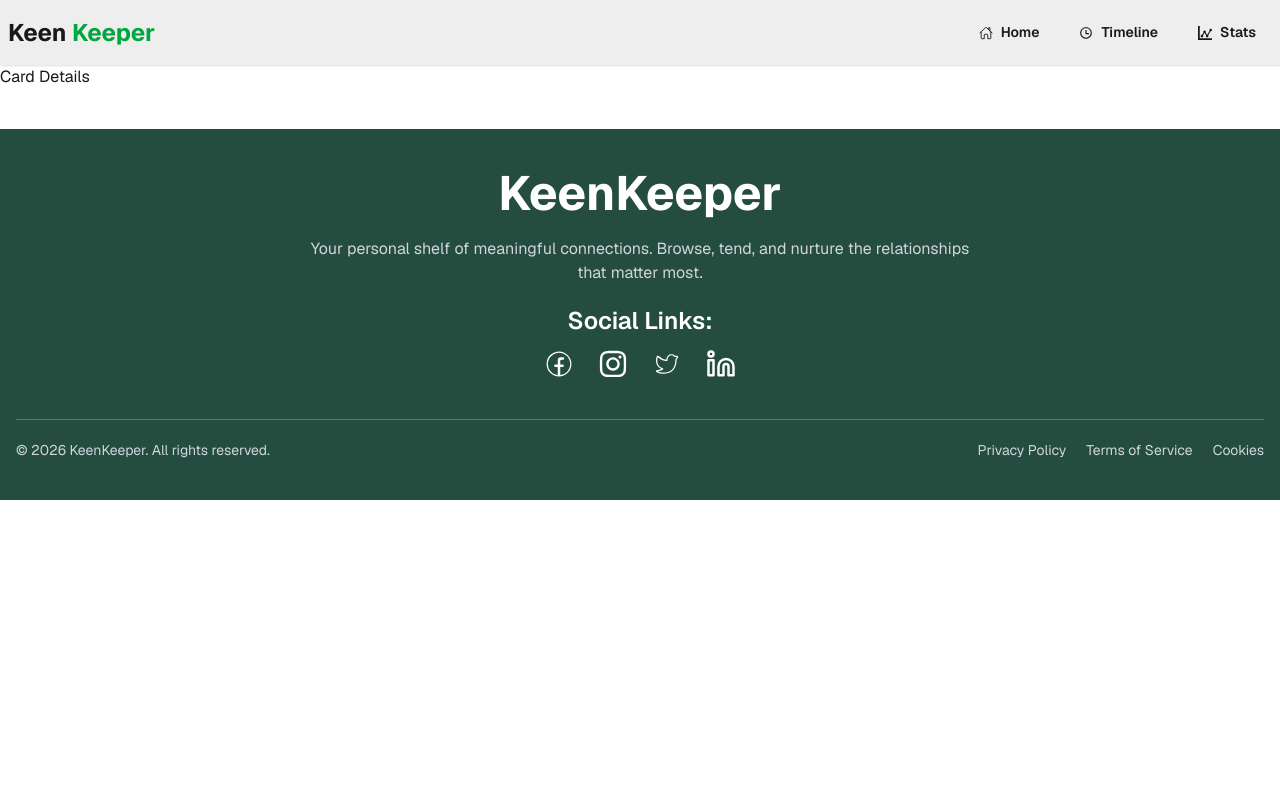
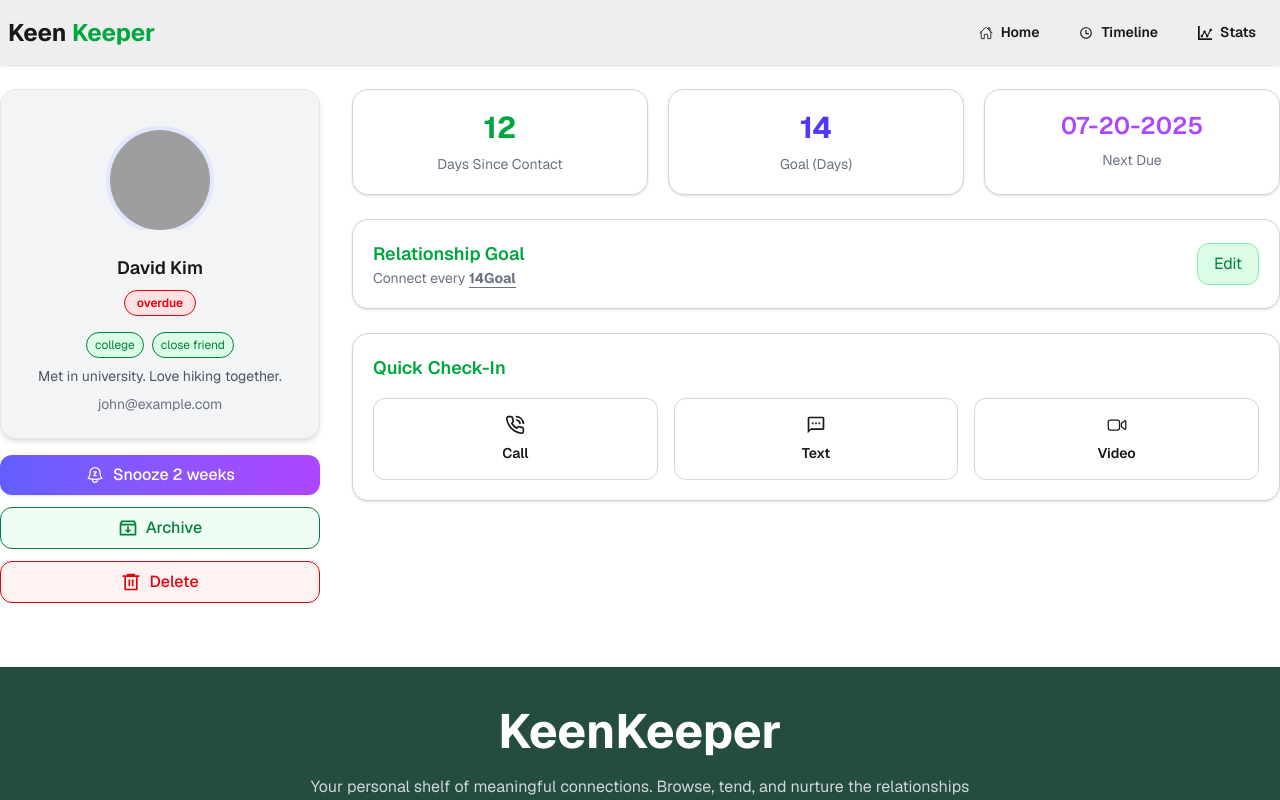
Before and after one commit to TonoySharma/assignment-7-keep-keeper, a React (Vite) app: page /cardDetails/1 in a window 1280 px wide. Shown: the top 800 px of the page. Built offline with nearby package versions, Linux system fonts and the light colour scheme; grey boxes are pictures that could not be loaded.

Commit message:
update card details and daynamic

```diff
--- a/public/data.json
+++ b/public/data.json
@@ -9,7 +9,7 @@
     "tags": ["college", "close friend"],
     "bio": "Met in university. Love hiking together.",
     "goal": 14,
-    "next_due_date": "2025-07-20"
+    "next_due_date": "07-20-2025"
   },
   {
     "id": 2,
@@ -21,7 +21,7 @@
     "tags": ["office", "teammate"],
     "bio": "Works in the same department.",
     "goal": 10,
-    "next_due_date": "2025-04-18"
+    "next_due_date": "04-18-2025"
   },
   {
     "id": 3,
@@ -33,7 +33,7 @@
     "tags": ["gym", "buddy"],
     "bio": "Workout partner from gym.",
     "goal": 7,
-    "next_due_date": "2025-04-10"
+    "next_due_date": "04-10-2025"
   },
   {
     "id": 4,
@@ -45,7 +45,7 @@
     "tags": ["family"],
     "bio": "Cousin from mother's side.",
     "goal": 15,
-    "next_due_date": "2025-04-25"
+    "next_due_date": "04-25-2025"
   },
   {
     "id": 5,
@@ -57,7 +57,7 @@
     "tags": ["business"],
     "bio": "Client from last project.",
     "goal": 10,
-    "next_due_date": "2025-04-05"
+    "next_due_date": "04-05-2025"
   },
   {
     "id": 6,
@@ -69,7 +69,7 @@
     "tags": ["travel"],
     "bio": "Met during a trip abroad.",
     "goal": 12,
-    "next_due_date": "2025-04-22"
+    "next_due_date": "04-22-2025"
   },
   {
     "id": 7,
@@ -81,7 +81,7 @@
     "tags": ["school"],
     "bio": "High school friend.",
     "goal": 14,
-    "next_due_date": "2025-04-12"
+    "next_due_date": "04-12-2025"
   },
   {
     "id": 8,
@@ -93,7 +93,7 @@
     "tags": ["neighbor"],
     "bio": "Lives next door.",
     "goal": 20,
-    "next_due_date": "2025-04-30"
+    "next_due_date": "04-30-2025"
   },
   {
     "id": 9,
@@ -105,7 +105,7 @@
     "tags": ["mentor"],
     "bio": "Guides me in career decisions.",
     "goal": 30,
-    "next_due_date": "2025-04-08"
+    "next_due_date": "04-08-2025"
   },
   {
     "id": 10,
@@ -117,7 +117,7 @@
     "tags": ["friend"],
     "bio": "Met at a workshop.",
     "goal": 10,
-    "next_due_date": "2025-04-19"
+    "next_due_date": "04-19-2025"
   },
   {
     "id": 11,
@@ -129,6 +129,6 @@
     "tags": ["friend"],
     "bio": "Met at a workshop.",
     "goal": 12,
-    "next_due_date": "2025-04-19"
+    "next_due_date": "04-19-2025"
   }
 ]
--- a/src/components/ui/KeeperCard.jsx
+++ b/src/components/ui/KeeperCard.jsx
@@ -1,15 +1,18 @@
+/* eslint-disable react-hooks/rules-of-hooks */
 import React from 'react';
+
 import { Link } from 'react-router';
 
-const KeeperCard = ({Card,id}) => {
+
+const KeeperCard = ({ Card }) => {
     return (
-            <Link to={`/CardDetails/:${Card.id}`} key={id} className=" bg-gray-100 shadow-sm rounded-2xl border border-gray-300 p-5 hover:shadow-xl">
+            <Link to={`/cardDetails/${Card.id}`} className=" bg-gray-100 shadow-sm rounded-2xl border border-gray-300 p-5 hover:shadow-2xl transition-all duration-300">
 
                     <div className="flex flex-col items-center text-center space-y-3">
 
                         <img
-                            src={Card.picture}
-                            className="w-25 h-25 rounded-full object-cover border-2 border-gray-300" />
+                            src={Card.picture} alt=""
+                            className="w-25 h-25 rounded-full object-cover ring-4 ring-indigo-100 border-2 border-gray-300" />
 
                         <h2 className="text-lg font-bold">{Card.name}</h2>
 
@@ -19,8 +22,8 @@ const KeeperCard = ({Card,id}) => {
 
                         <p className={`text-sm font-semibold  ${
                             Card.status === "overdue"
-                                ? "text-red-600 bg-red-200 py-1 px-3 rounded-full border"
-                                : "text-yellow-600 bg-yellow-100 py-1 px-3 rounded-full border"
+                                ? "text-red-600 bg-red-200 py-1 px-4 rounded-full border"
+                                : "text-yellow-600 bg-yellow-100 py-1 px-4 rounded-full border"
                         }`}>
                             {Card.status}
                         </p>
@@ -30,12 +33,13 @@ const KeeperCard = ({Card,id}) => {
                                 Card.tags.map((tag, index) => (
                                     <span
                                         key={index}
-                                        className="text-xs bg-green-100 text-green-700 px-3 py-1 rounded-full border ">
+                                        className="text-xs bg-green-100 text-green-700 px-4 py-1 rounded-full border ">
                                         {tag}
                                     </span>
                                 ))
                             }
                         </div>
+
 
                     </div>
                 </Link>
--- a/src/pages/cardDetails/CardDetails.jsx
+++ b/src/pages/cardDetails/CardDetails.jsx
@@ -1,22 +1,152 @@
-
+import { HiOutlineBellSnooze } from 'react-icons/hi2';
+import { IoVideocamOutline } from 'react-icons/io5';
+import { LuPhoneCall } from 'react-icons/lu';
+import { MdOutlineTextsms } from 'react-icons/md';
+import { RiDeleteBin6Line, RiInboxArchiveLine } from 'react-icons/ri';
 import { useLoaderData, useParams } from 'react-router';
 
 const CardDetails = () => {
-const {id} = useParams();
-console.log(id ,'id');
+  const { id } = useParams();
+  const Cards = useLoaderData();
 
-const Cards = useLoaderData();
-console.log(Cards, "Cards");
+  const expectedCard = Cards.find((card) => card.id === Number(id));
 
-const expectedCard = Cards.find((card) => card.id === Number(id))
-console.log(expectedCard, "expectedCard")
+  if (!expectedCard) {
+    return (
+      <p className="text-center mt-10 text-red-500">
+        Card not found
+      </p>
+    );
+  }
 
+  return (
+    <div className='container mx-auto flex flex-col lg:flex-row gap-8 py-6'>
 
-    return (
-        <div>
-            Card Details
+      {/* Card details */}
+      <div className='space-y-4'>
+
+        {/* PROFILE CARD */}
+        <div className="card bg-gray-100 w-80 shadow-md hover:shadow-2xl transition-all duration-300 border border-gray-200 rounded-2xl">
+
+          <figure className="px-10 pt-10">
+            <img
+              src={expectedCard.picture}
+              alt=""
+              className="rounded-full w-25 h-25 object-cover ring-4 ring-indigo-100"
+            />
+          </figure>
+
+          <div className="card-body items-center text-center">
+            <h2 className="card-title text-lg">{expectedCard.name}</h2>
+
+            <p className={`text-xs font-semibold border ${
+              expectedCard.status === "overdue"
+                ? "text-red-600 bg-red-100 px-3 py-1 rounded-full"
+                : "text-yellow-600 bg-yellow-100 px-3 py-1 rounded-full"
+            }`}>
+              {expectedCard.status}
+            </p>
+
+            <div className="flex flex-wrap justify-center gap-2 mt-2">
+              {
+                expectedCard.tags.map((tag, index) => (
+                  <span
+                    key={index}
+                    className="text-xs bg-green-100 text-green-700 px-2 py-1 rounded-full border">
+                    {tag}
+                  </span>
+                ))
+              }
+            </div>
+
+            <p className='text-sm text-gray-600'>{expectedCard.bio}</p>
+            <p className='text-sm text-gray-500'>{expectedCard.email}</p>
+          </div>
         </div>
-    );
+
+        {/* BUTTONS */}
+        <div className='flex flex-col gap-3 w-full max-w-xs'>
+
+          <button className="flex items-center justify-center gap-2 px-4 py-2 rounded-xl bg-gradient-to-r from-indigo-500 to-purple-500 text-white font-medium shadow hover:scale-105 hover:shadow-lg transition duration-300 cursor-not-allowed">
+            <HiOutlineBellSnooze className='text-xl' />
+            Snooze 2 weeks
+          </button>
+
+          <button className="flex items-center justify-center gap-2 px-4 py-2 rounded-xl bg-green-50 text-green-700 font-medium hover:bg-green-100 transition duration-300 cursor-not-allowed border">
+            <RiInboxArchiveLine className='text-xl' />
+            Archive
+          </button>
+
+          <button className="flex items-center justify-center gap-2 px-4 py-2 rounded-xl bg-red-50 text-red-600 font-medium hover:bg-red-100 transition duration-300 cursor-not-allowed border">
+            <RiDeleteBin6Line className='text-xl' />
+            Delete
+          </button>
+
+        </div>
+      </div>
+
+      {/* All RIGHT SIDE */}
+      <div className='flex-1 space-y-6'>
+
+        {/* STATS */}
+        <div className='grid grid-cols-1 md:grid-cols-3 gap-5'>
+
+          <div className='bg-white p-5 text-center rounded-2xl shadow border border-gray-300'>
+            <h1 className='text-3xl font-bold text-green-600'>{expectedCard.days_since_contact}</h1>
+            <p className='text-gray-500 text-sm mt-2'>Days Since Contact</p>
+          </div>
+
+          <div className='bg-white p-5 text-center rounded-2xl shadow border border-gray-300'>
+            <h1 className='text-3xl font-bold text-indigo-600'>{expectedCard.goal}</h1>
+            <p className='text-gray-500 text-sm mt-2'>Goal (Days)</p>
+          </div>
+
+          <div className='bg-white p-5 text-center rounded-2xl shadow border border-gray-300'>
+            <h1 className='text-2xl font-semibold text-purple-500 '>{expectedCard.next_due_date}</h1>
+            <p className='text-gray-500 text-sm mt-2'>Next Due</p>
+          </div>
+
+        </div>
+
+        {/* GOAL */}
+        <div className='bg-white border rounded-2xl shadow p-5 flex justify-between items-center border-gray-300'>
+          <div>
+            <h2 className='text-lg font-semibold text-green-600'>Relationship Goal</h2>
+            <p className='text-sm text-gray-500'>Connect every <span className='font-bold border-b'>{expectedCard.goal}Goal</span></p>
+          </div>
+
+          <button className="px-4 py-2 rounded-xl bg-green-100 text-green-700 hover:bg-green-200 transition cursor-not-allowed border border-green-300">
+            Edit
+          </button>
+        </div>
+
+        {/* QUICK Call */}
+        <div className='bg-white border rounded-2xl shadow p-5 border-gray-300'>
+          <h1 className='font-semibold text-lg text-green-600 mb-4'>Quick Check-In</h1>
+
+          <div className='grid grid-cols-3 gap-4'>
+
+            <div className='group border border-gray-300 rounded-xl p-4 flex flex-col items-center cursor-pointer hover:bg-green-100 transition'>
+              <LuPhoneCall className='text-xl group-hover:scale-110 transition' />
+              <p className='text-sm mt-2 font-semibold'>Call</p>
+            </div>
+
+            <div className='group border border-gray-300 rounded-xl p-4 flex flex-col items-center cursor-pointer hover:bg-blue-100 transition'>
+              <MdOutlineTextsms className='text-xl group-hover:scale-110 transition' />
+              <p className='text-sm mt-2 font-semibold'>Text</p>
+            </div>
+
+            <div className='group border border-gray-300 rounded-xl p-4 flex flex-col items-center cursor-pointer hover:bg-purple-100 transition'>
+              <IoVideocamOutline className='text-xl group-hover:scale-110 transition' />
+              <p className='text-sm mt-2 font-semibold'>Video</p>
+            </div>
+
+          </div>
+        </div>
+
+      </div>
+    </div>
+  );
 };
 
 export default CardDetails;
--- a/src/pages/timeline/TimeLine.jsx
+++ b/src/pages/timeline/TimeLine.jsx
@@ -1,9 +1,21 @@
 import React from 'react';
+import { IoMdArrowDropdownCircle } from 'react-icons/io';
 
 const TimeLine = () => {
     return (
-        <div>
-            <h2>timeline page</h2>
+        <div className='container mx-auto'>
+            <div className='my-5'>
+               <button className="btn w-full max-w-xs" popoverTarget="popover-1" style={{ anchorName: "--anchor-1" }}>
+                 Filter timeline<IoMdArrowDropdownCircle className='text-xl ml-10' />
+              </button>
+
+            <ul className="dropdown menu w-52 rounded-box bg-base-100 shadow-sm"
+               popover="auto" id="popover-1" style={{ positionAnchor: "--anchor-1" } }>
+               <li><a>Item 1</a></li>
+               <li><a>Item 2</a></li>
+               <li><a>Item 2</a></li>
+           </ul>
+            </div>
         </div>
     );
 };
--- a/src/routes/Routes.jsx
+++ b/src/routes/Routes.jsx
@@ -24,9 +24,9 @@ export const router = createBrowserRouter([
         element: <StatsChart></StatsChart>,
       },
       {
-        path: "/CardDetails/:id",
+        path: "/cardDetails/:id",
         element:<CardDetails></CardDetails>,
-        loader: () => fetch("/data.json")
+        loader: ()=> fetch("/data.json")
       }
     ],
     errorElement:<ErrorPage></ErrorPage>,
```
